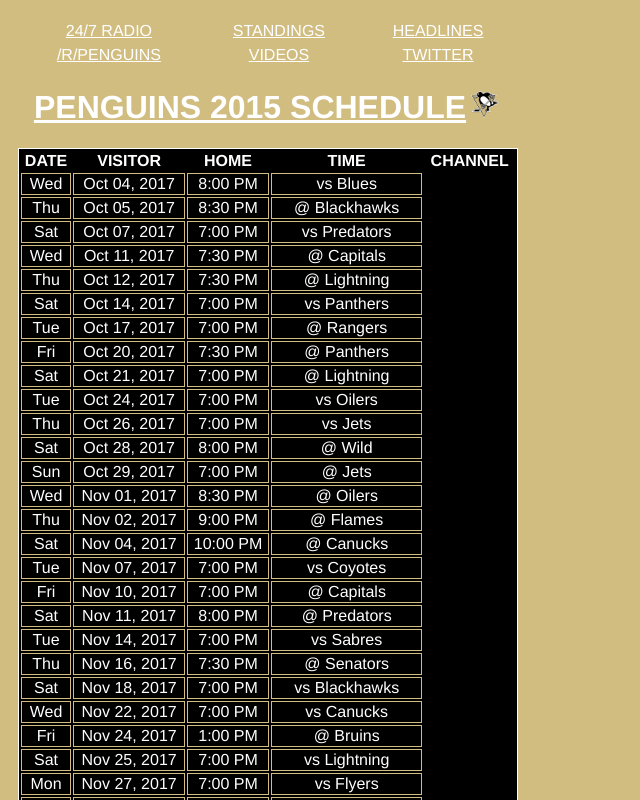
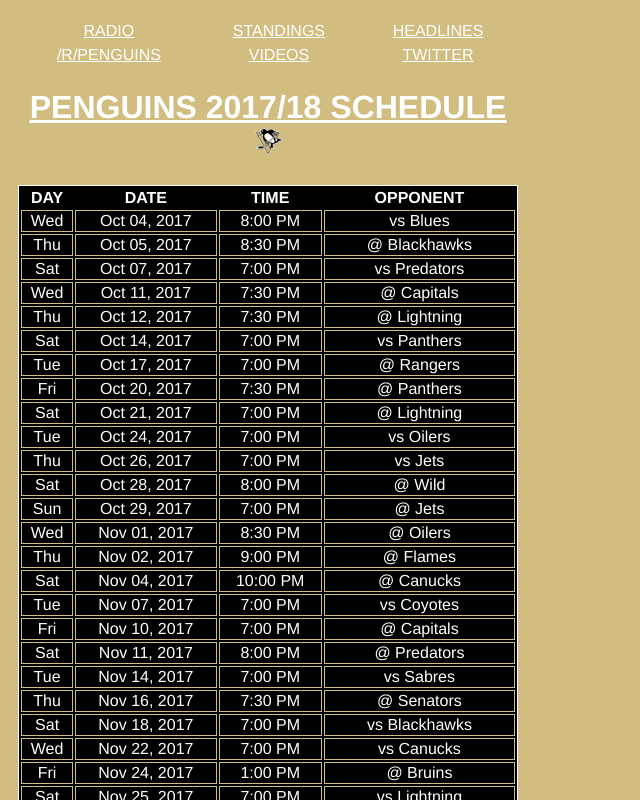
Before and after one commit to ChrisThoma/Penguins-Schedule-Chrome-Extension, a browser extension: page src/browser_action/browser_action.html in a window 1280 px wide. Shown: the top 800 px of the page, without its empty margins (0-640 px from the left). Drawn offline with Linux system fonts and the light colour scheme.

Commit message:
Updates the html for new schedule.

```diff
--- a/src/browser_action/browser_action.html
+++ b/src/browser_action/browser_action.html
@@ -45,7 +45,7 @@
 <body>
 <table id="links">
 	<tr>
-		<td><a href="http://downloads.penguins.nhl.com/radio/Player/Penguins_Radio.htm" target="_blank">24/7 RADIO</a></td>
+		<td><a href="https://www.iheart.com/live/1059-the-x-2033/" target="_blank">RADIO</a></td>
 		<td><a href="http://www.nhl.com/ice/standings.htm" target="_blank">STANDINGS</a></td>
 		<td><a href="http://penguins.nhl.com/club/newsindex.htm" target="_blank">HEADLINES</a></td>
 	</tr>
@@ -55,15 +55,14 @@
 		<td><a href="https://twitter.com/penguins" target="_blank">TWITTER</a></td>
 	</tr>
 </table>
-<h1><a href="http://penguins.nhl.com/club/schedule.htm" target="_blank">PENGUINS 2015 SCHEDULE</a><img id="penguin" src="images/icon.png"></h1>
+<h1><a href="http://penguins.nhl.com/club/schedule.htm" target="_blank">PENGUINS 2017/18 SCHEDULE</a><img id="penguin" src="images/icon.png"></h1>
 <table id="schedule">
 	<tr>
 		<b>
+		<th>DAY</th>
 		<th>DATE</th>
-		<th>VISITOR</th>
-		<th>HOME</th>
 		<th>TIME</th>
-		<th>CHANNEL</th>
+		<th>OPPONENT</th>
 		</b>
 	</tr>
 </table>
--- a/src/browser_action/schedule.json
+++ b/src/browser_action/schedule.json
@@ -325,4 +325,4 @@
 {"day": "Fri",
 "date": "Apr 06, 2018",
 "time": "7:30 PM",
-"opponent": "vs Senator"}]
+"opponent": "vs Senators"}]
```
